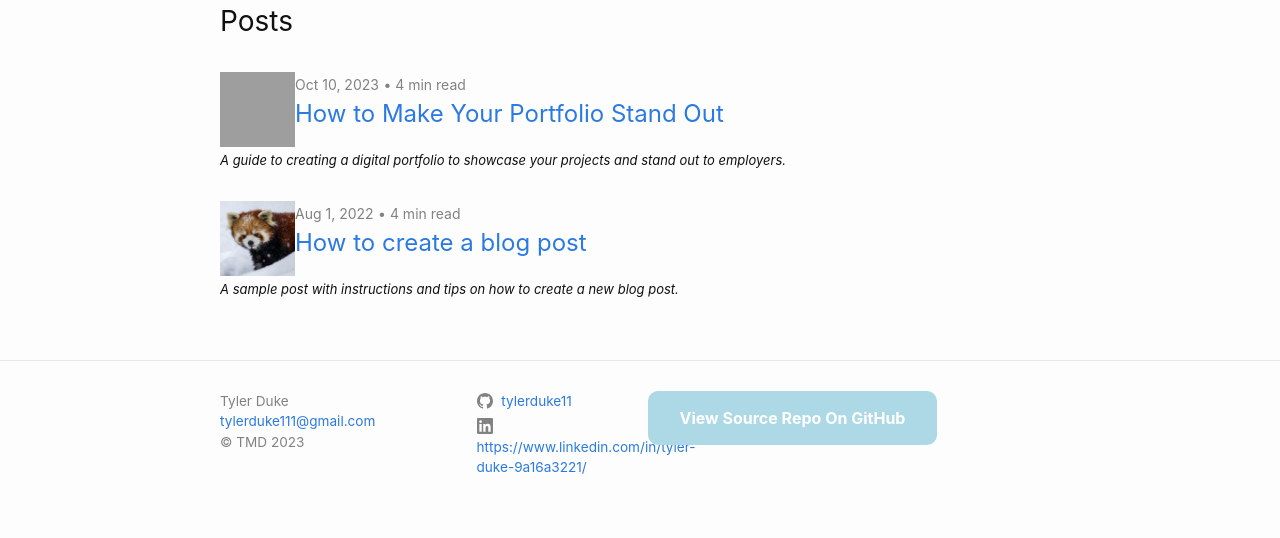
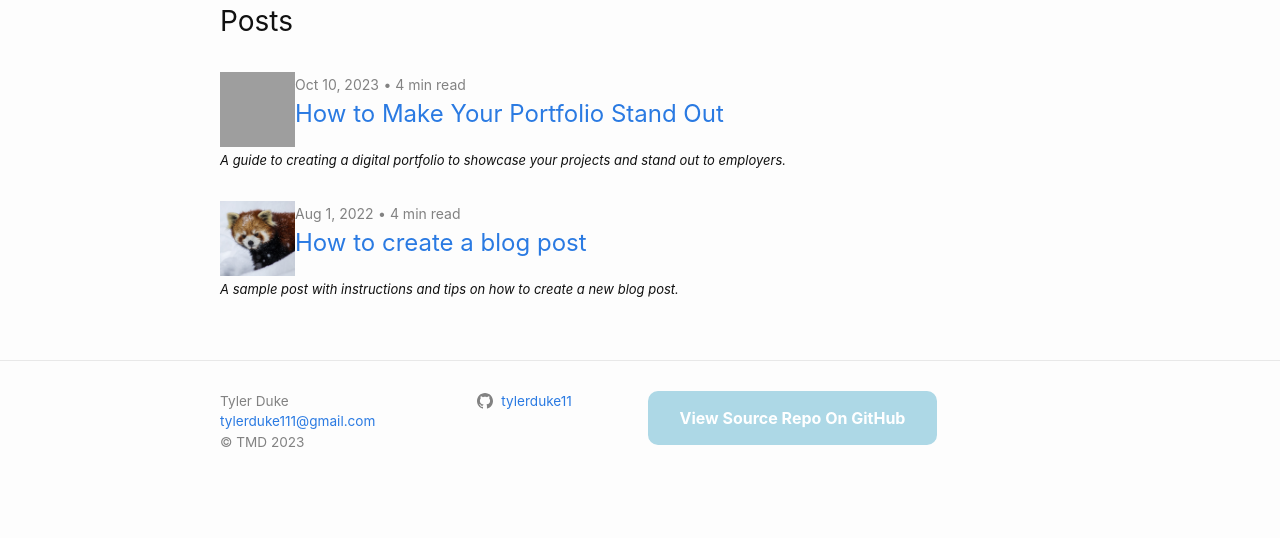
Before and after one commit to tylerduke11/my-blog, a Jekyll site: the page built from index.markdown, in a window 1280 px wide. Shown: the part 442-980 px from the top of the page. Built offline with Jekyll 4.4.1, drawn with Linux system fonts in a browser that asks for light colours; after the commit the page ends 954 px from its top, so only the background shows below that; part of the change alters nothing that is shown; grey boxes are pictures that could not be loaded.

Commit message:
Remove LinkedIn profile from _config.yml

```diff
--- a/_config.yml
+++ b/_config.yml
@@ -31,7 +31,6 @@ footer_description:
 
 # Social media users names.  Leave fields blank that you don't want displayed
 github_username:  tylerduke11
-linkedin_username: https://www.linkedin.com/in/tyler-duke-9a16a3221/
 
 
 plugins:
```
